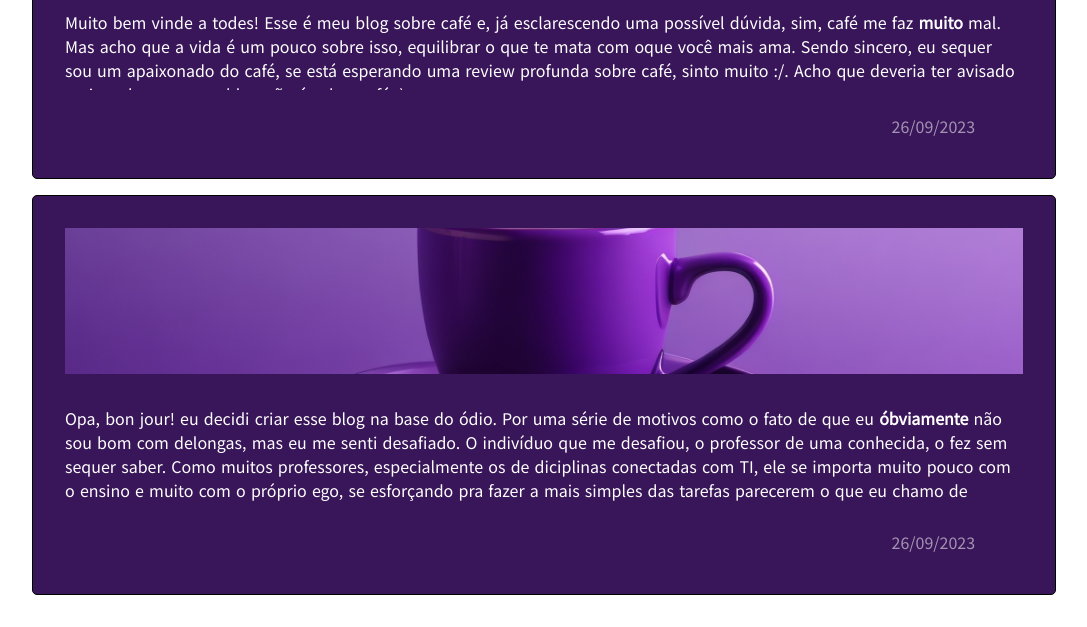
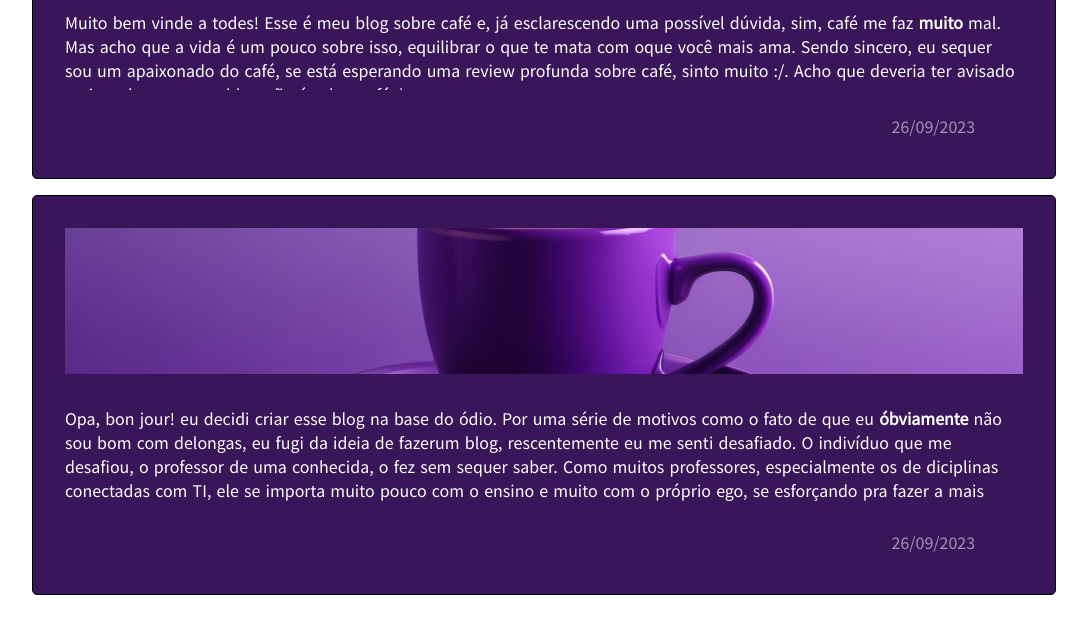
Before and after one commit to Narue-GS/aromagico-deprecared, a plain HTML site: page index.html in a window 1280 px wide. Shown: the part 975-1602 px from the top of the page, without its empty margins (96-1183 px from the left). Drawn offline with Linux system fonts and the light colour scheme.

Commit message:
fix: fix incorrect text

```diff
--- a/index.html
+++ b/index.html
@@ -50,11 +50,13 @@
       <div style="background-image: url('./img/post-image.jpg');" class="post-header"></div>
       <span class="post-content">
         Opa, bon jour! eu decidi criar esse blog na base do ódio. Por uma série de motivos como o fato de que
-        eu <strong>óbviamente</strong> não sou bom com delongas, mas eu me senti desafiado. O indivíduo que me desafiou,
-        o professor de uma conhecida, o fez sem sequer saber. Como muitos professores, especialmente os de diciplinas
-        conectadas com TI, ele se importa muito pouco com o ensino e muito com o próprio ego, se esforçando pra fazer a mais simples
-        das tarefas parecerem o que eu chamo de "repinbócas da parafuseta". Um professor que complica não é um professor, ponto.
-        Me revolta que alguém seja tão bem pago só pra jogar o seu ego sobre aqueles que só querem aprender.
+        eu <strong>óbviamente</strong> não sou bom com delongas, eu fugi da ideia de fazerum blog, rescentemente
+        eu me senti desafiado. O indivíduo que me desafiou, o professor de uma conhecida, o fez sem sequer
+        saber. Como muitos professores, especialmente os de diciplinas conectadas com TI, ele se importa
+        muito pouco com o ensino e muito com o próprio ego, se esforçando pra fazer a mais simplesdas
+        tarefas parecerem o que eu chamo de "repinbócas da parafuseta". Um professor que complica não é
+        um professor, ponto.Me revolta que alguém seja tão bem pago só pra jogar o seu ego sobre
+        aqueles que só querem aprender.
       </span><br/>
       <span class="post-date">26/09/2023</span>
     </div>
```
